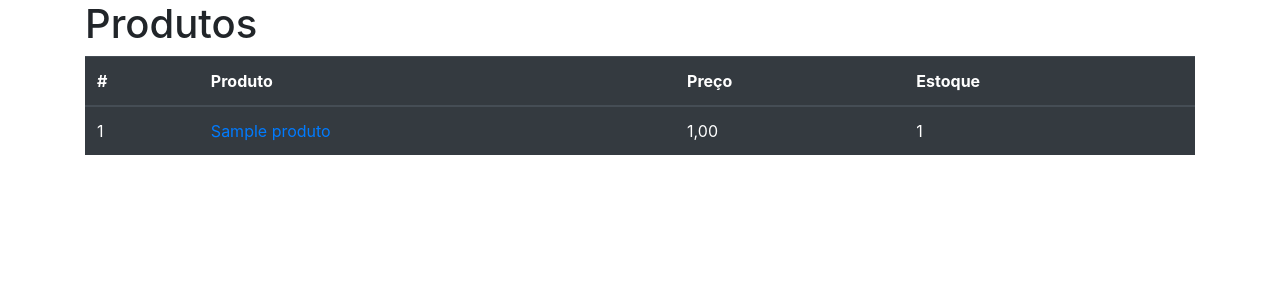
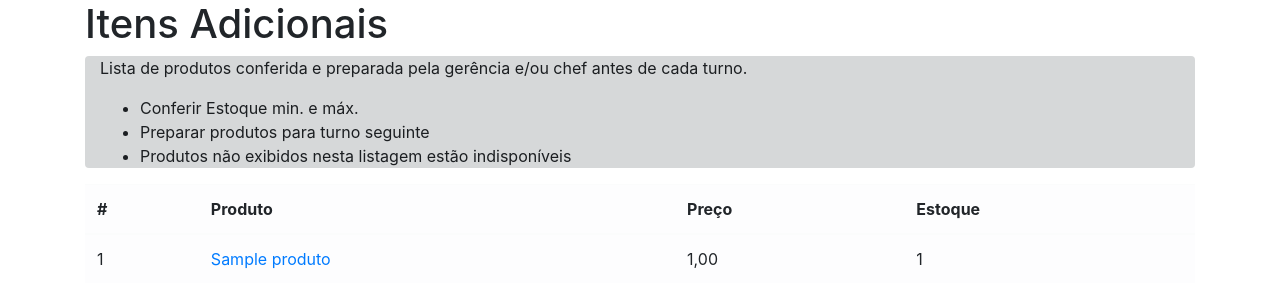
Before and after one commit to jonasaacampos/Study_Django_Projetc_Gerencia-Loja, a Django app: page / in a window 1280 px wide. Shown: the top 308 px of the page. Run offline with Django 4.2, Linux system fonts and the light colour scheme; tables that the repository leaves empty hold one stand-in row (values such as "Sample post"); grey boxes marked "Sample" are stand-in pictures; some libraries are stand-ins or nearby versions.

Commit message:
finalizada a documentação e demonstração

```diff
--- a/core/templates/index.html
+++ b/core/templates/index.html
@@ -11,11 +11,20 @@
 <body>
 
 <div class="container">
-    <h1>Produtos</h1>
+    <h1>Itens Adicionais</h1>
 
-    <table class="table table-dark">
+    <div class="container alert-dark rounded">
+        <p>Lista de produtos conferida e preparada pela gerência e/ou chef antes de cada turno.</p>
+        <ul>
+            <li>Conferir Estoque min. e máx.</li>
+            <li>Preparar produtos para turno seguinte</li>
+            <li>Produtos não exibidos nesta listagem estão indisponíveis</li>
+        </ul>
+    </div>
+
+    <table class="table table-light table-hover" id="adicionais">
         <thead>
-        <th scope="col">#</th>
+        <th scope="col" class="id">#</th>
         <th scope="col">Produto</th>
         <th scope="col">Preço</th>
         <th scope="col">Estoque</th>
@@ -55,22 +64,24 @@
                     </div>
 
                     <div class="modal-body" id="dinamic-content">
+                        <h4>{{produto.nome}}</h4>
                         <img src="{{produto.imagem.url}}" alt="{{produto.nome}}" class="img-fluid">
+                        <hr>
+                        <ul>
+                             <li>
+                                Preço para <b>lançar como adicional</b> caso cliente solicite:<br><b>R${{produto.preco}}</b>
+                            </li>
+                        </ul>
                     </div>
 
                 </div>
             </div>
         </div>
+        {% endfor %}
 
-        {% endfor %}
         </tbody>
-
-
     </table>
-
-
 </div>
-
 
 {% bootstrap_javascript jquery="full" %}
 </body>
```
Also changed, not shown: ReadMe.md, img/add_produtos.gif (added), img/contact_banner.png (added), img/uso-frente-caixa.gif (added).
